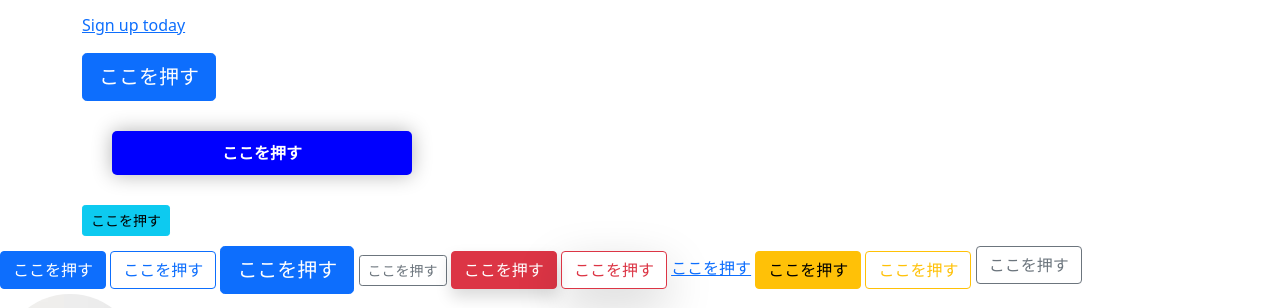
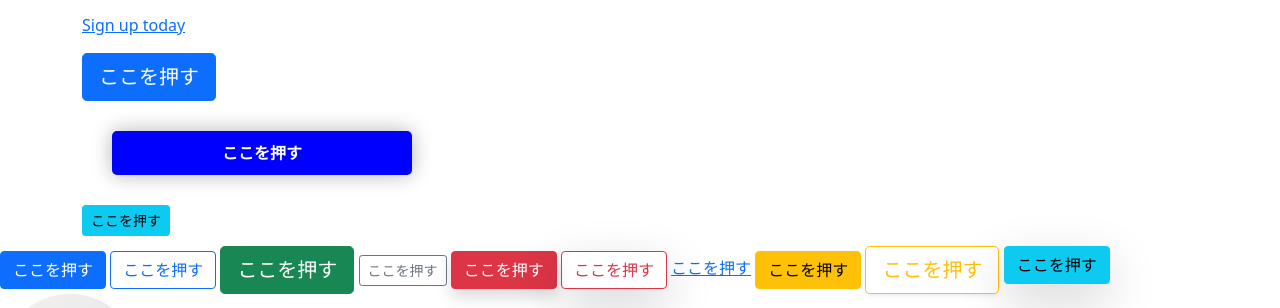
Before and after one commit to uchid-amai/bootstrap-basic-kadai, a plain HTML site: page kadai_004/index_for_student.html in a window 1280 px wide. Shown: the part 619-927 px from the top of the page. Drawn offline with nearby package versions, Linux system fonts and the light colour scheme.

Commit message:
kadai_004を再提出

```diff
--- a/kadai_004/index_for_student.html
+++ b/kadai_004/index_for_student.html
@@ -95,14 +95,16 @@
       <!-- ここから追加部部分 -->
       <button class="btn btn-primary">ここを押す</button>
       <button class="btn btn-outline-primary">ここを押す</button>
-      <button class="btn btn-primary btn-lg">ここを押す</button>
+      <button class="btn btn-success btn-lg">ここを押す</button>
       <button class="btn btn-outline-secondary btn-sm">ここを押す</button>
       <button class="btn btn-danger shadow">ここを押す</button>
       <button class="btn btn-outline-danger shadow-lg">ここを押す</button>
       <a href="">ここを押す</a>
       <button class="btn btn-warning">ここを押す</button>
-      <button class="btn btn-outline-warning" shadow-sm>ここを押す</button>
-      <a href="" class="btn btn-outline-secondary">ここを押す</a>
+      <button class="btn btn-outline-warning btn-lg shadow-sm">
+        ここを押す
+      </button>
+      <a href="" class="btn btn-info shadow-lg">ここを押す</a>
       <!-- ここまで -->
 
       <!-- <div class="container marketing"> -->
```
